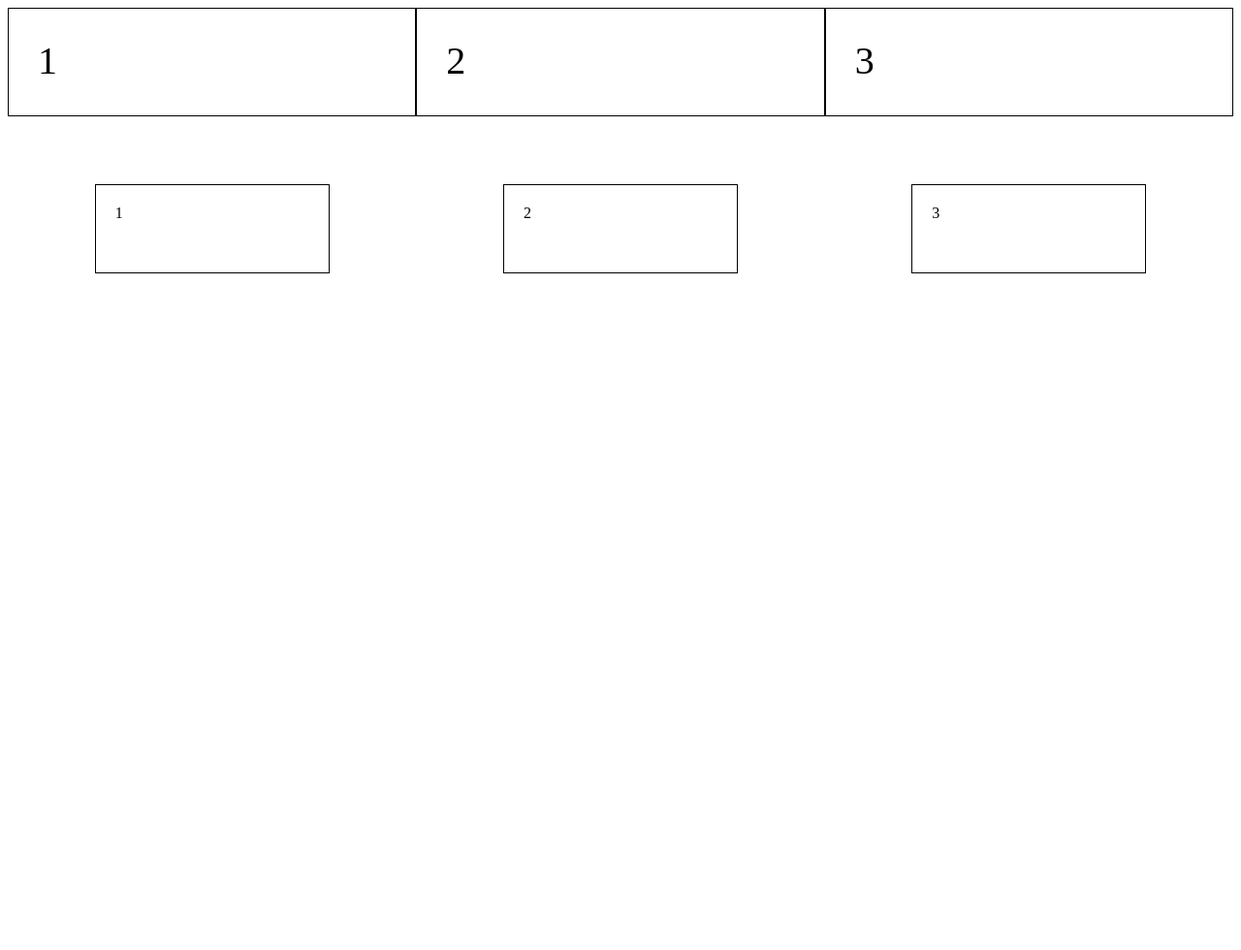
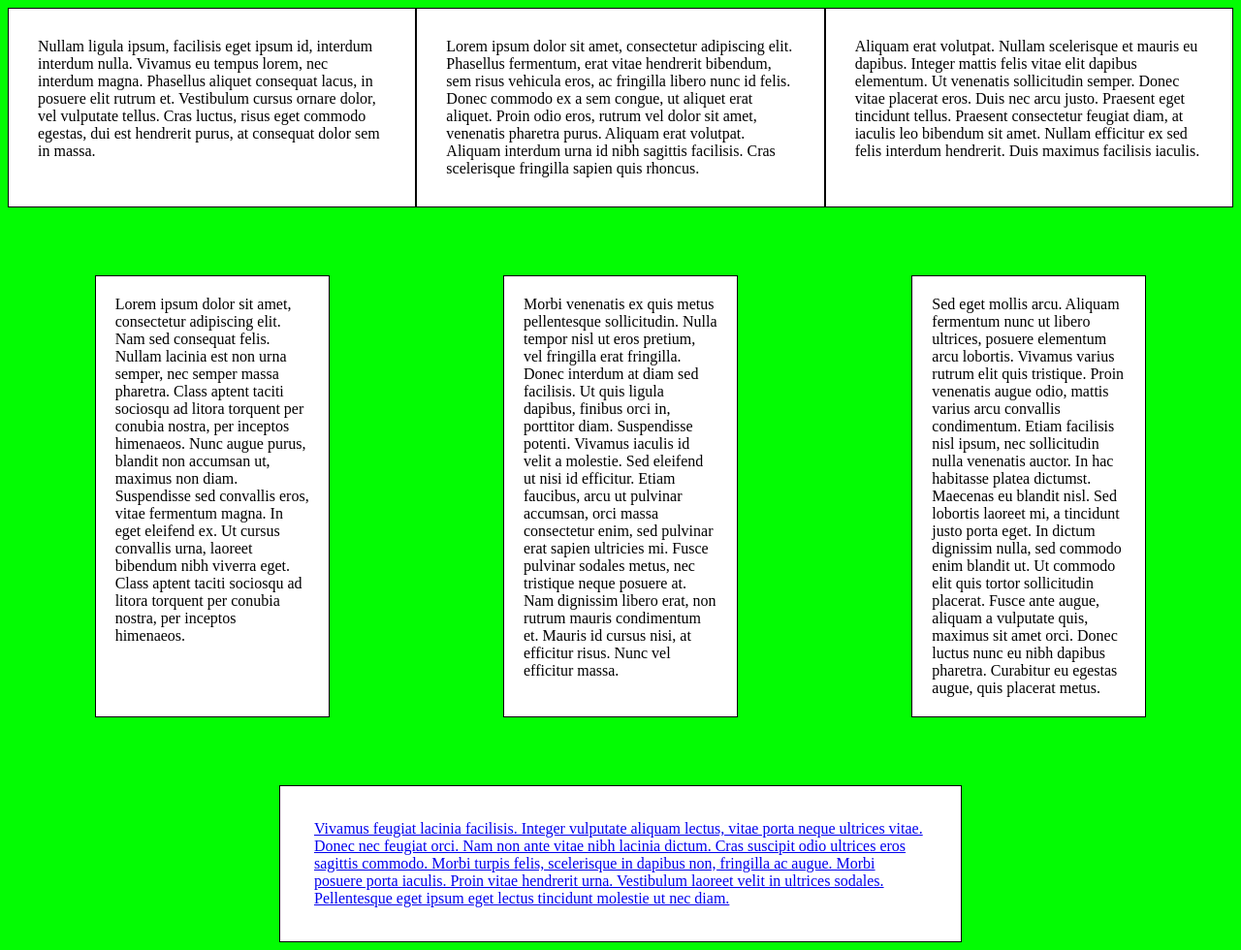
Before and after one commit to sanexr/gostiki, a plain HTML site: page index.html in a window 1280 px wide. Shown: the whole page at 97% size. Before the commit the page ends 800 px from the top, so only its background shows below. Drawn offline with Linux system fonts and the light colour scheme.

Commit message:
added background,link and text

```diff
--- a/css/style.css
+++ b/css/style.css
@@ -1,26 +1,49 @@
+body {
+	background-color: #03fc03;
+}
+
 .header {
 	display: flex;
+	background-color: white;
 }
 
 .text {
+	background-color: white;
 	display: inline-block;
-	font-size: 40px;
 	border: 1px solid black;
 	padding: 30px;
-	height: 50px;
+
 	flex-basis: 50%;
 }
 
 .t-shirt {
 	display: flex;
-	align-items: center;
 	margin-top: 70px;
 	justify-content: space-around;
 }
 
 .tata {
+	background-color: white;
 	border: 1px solid black;
     width: 200px;
-    height: 50px;
     padding: 20px;
 }
+
+.wowa {
+	display: flex;
+	margin-top: 70px;
+	justify-content: space-around;
+}
+
+.end {
+	background-color: white;
+	display: inline-block;
+	border: 1px solid black;
+	padding: 35px;
+	flex-basis: 50%;
+
+}
+
+.end:hover {
+	border: 10px solid red
+}
--- a/index.html
+++ b/index.html
@@ -5,14 +5,17 @@
 </head>
 <body>
 	<div class="header">
-		<div class="text 1">1</div>
-		<div class="text 2">2</div>
-		<div class="text 3">3</div>
+		<div class="text 1">Nullam ligula ipsum, facilisis eget ipsum id, interdum interdum nulla. Vivamus eu tempus lorem, nec interdum magna. Phasellus aliquet consequat lacus, in posuere elit rutrum et. Vestibulum cursus ornare dolor, vel vulputate tellus. Cras luctus, risus eget commodo egestas, dui est hendrerit purus, at consequat dolor sem in massa. </div>
+		<div class="text 2">Lorem ipsum dolor sit amet, consectetur adipiscing elit. Phasellus fermentum, erat vitae hendrerit bibendum, sem risus vehicula eros, ac fringilla libero nunc id felis. Donec commodo ex a sem congue, ut aliquet erat aliquet. Proin odio eros, rutrum vel dolor sit amet, venenatis pharetra purus. Aliquam erat volutpat. Aliquam interdum urna id nibh sagittis facilisis. Cras scelerisque fringilla sapien quis rhoncus.</div>
+		<div class="text 3">Aliquam erat volutpat. Nullam scelerisque et mauris eu dapibus. Integer mattis felis vitae elit dapibus elementum. Ut venenatis sollicitudin semper. Donec vitae placerat eros. Duis nec arcu justo. Praesent eget tincidunt tellus. Praesent consectetur feugiat diam, at iaculis leo bibendum sit amet. Nullam efficitur ex sed felis interdum hendrerit. Duis maximus facilisis iaculis.</div>
 	</div>
 
 	<div class="t-shirt">
-		<div class="tata 1">1</div>
-		<div class="tata 2">2</div>
-		<div class="tata 3">3</div>
+		<div class="tata 1">Lorem ipsum dolor sit amet, consectetur adipiscing elit. Nam sed consequat felis. Nullam lacinia est non urna semper, nec semper massa pharetra. Class aptent taciti sociosqu ad litora torquent per conubia nostra, per inceptos himenaeos. Nunc augue purus, blandit non accumsan ut, maximus non diam. Suspendisse sed convallis eros, vitae fermentum magna. In eget eleifend ex. Ut cursus convallis urna, laoreet bibendum nibh viverra eget. Class aptent taciti sociosqu ad litora torquent per conubia nostra, per inceptos himenaeos.</div>
+		<div class="tata 2">Morbi venenatis ex quis metus pellentesque sollicitudin. Nulla tempor nisl ut eros pretium, vel fringilla erat fringilla. Donec interdum at diam sed facilisis. Ut quis ligula dapibus, finibus orci in, porttitor diam. Suspendisse potenti. Vivamus iaculis id velit a molestie. Sed eleifend ut nisi id efficitur. Etiam faucibus, arcu ut pulvinar accumsan, orci massa consectetur enim, sed pulvinar erat sapien ultricies mi. Fusce pulvinar sodales metus, nec tristique neque posuere at. Nam dignissim libero erat, non rutrum mauris condimentum et. Mauris id cursus nisi, at efficitur risus. Nunc vel efficitur massa.</div>
+		<div class="tata 3">Sed eget mollis arcu. Aliquam fermentum nunc ut libero ultrices, posuere elementum arcu lobortis. Vivamus varius rutrum elit quis tristique. Proin venenatis augue odio, mattis varius arcu convallis condimentum. Etiam facilisis nisl ipsum, nec sollicitudin nulla venenatis auctor. In hac habitasse platea dictumst. Maecenas eu blandit nisl. Sed lobortis laoreet mi, a tincidunt justo porta eget. In dictum dignissim nulla, sed commodo enim blandit ut. Ut commodo elit quis tortor sollicitudin placerat. Fusce ante augue, aliquam a vulputate quis, maximus sit amet orci. Donec luctus nunc eu nibh dapibus pharetra. Curabitur eu egestas augue, quis placerat metus.</div>
+	</div>
+	<div class="wowa">
+		<div class="end"><a href="https://www.youtube.com/">Vivamus feugiat lacinia facilisis. Integer vulputate aliquam lectus, vitae porta neque ultrices vitae. Donec nec feugiat orci. Nam non ante vitae nibh lacinia dictum. Cras suscipit odio ultrices eros sagittis commodo. Morbi turpis felis, scelerisque in dapibus non, fringilla ac augue. Morbi posuere porta iaculis. Proin vitae hendrerit urna. Vestibulum laoreet velit in ultrices sodales. Pellentesque eget ipsum eget lectus tincidunt molestie ut nec diam.</a></div>
 	</div>
 </body>
```
